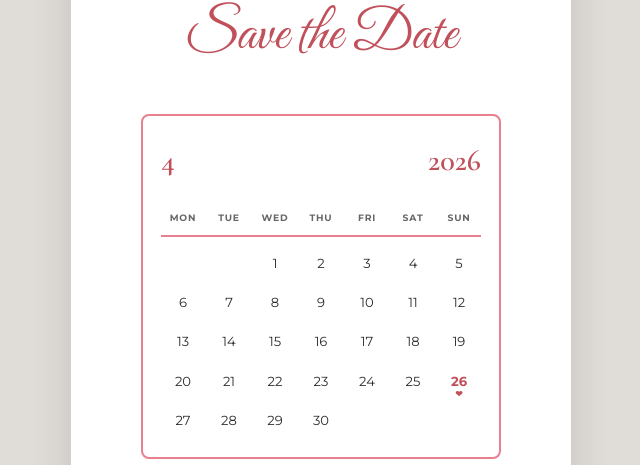
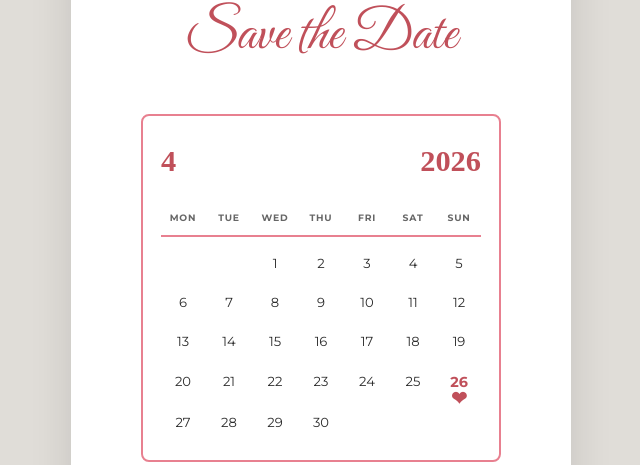
Before and after one commit to tqt-coder/card, a React (Vite) app: page / in a window 1280 px wide. Shown: the part 5428-5893 px from the top of the page, without its empty margins (319-959 px from the left). Built offline with nearby package versions, Linux system fonts and the light colour scheme.

Commit message:
config env file

```diff
--- a/src/App.css
+++ b/src/App.css
@@ -542,7 +542,7 @@
 }
 .cal-month,
 .cal-year {
-  font-family: var(--font-serif);
+  font-family: 'ui-monospace';
   font-size: 1.9rem;
   color: var(--accent-rose);
   font-weight: 600;
@@ -582,13 +582,14 @@
 .cal-cell.cal-highlight {
   font-weight: 700;
   color: var(--accent-rose);
+  font-size: 0.9rem;
 }
 .cal-heart {
   position: absolute;
-  bottom: -2px;
+  bottom: -13px;
   left: 50%;
   transform: translateX(-50%);
-  font-size: 0.55rem;
+  font-size: 1.2rem;
   color: var(--accent-rose);
 }
 
--- a/src/components/InvitationInfo.jsx
+++ b/src/components/InvitationInfo.jsx
@@ -1,5 +1,5 @@
 import React from 'react'
-import { GROOM, BRIDE, RESTAURANT_NAME, TIME_CEREMONY, BASE } from '../config'
+import { GROOM, BRIDE, RESTAURANT_NAME, TIME_CEREMONY, WEDDING_DAY_NAME, WEDDING_DAY, WEDDING_MONTH, WEDDING_YEAR, BASE } from '../config'
 
 function InvitationInfo() {
   return (
@@ -10,13 +10,13 @@ function InvitationInfo() {
 
       <div className="invitation-date-row" data-animate>
         <div className="invitation-date-item">
-          <span className="date-label">Chủ Nhật</span>
+          <span className="date-label">{WEDDING_DAY_NAME}</span>
           <span className="date-label">{TIME_CEREMONY}</span>
         </div>
-        <div className="invitation-date-number">26</div>
+        <div className="invitation-date-number">{WEDDING_DAY}</div>
         <div className="invitation-date-item">
-          <span className="date-label">Tháng 04</span>
-          <span className="date-label">2026</span>
+          <span className="date-label">{WEDDING_MONTH}</span>
+          <span className="date-label">{WEDDING_YEAR}</span>
         </div>
       </div>
 
--- a/src/components/SaveTheDate.jsx
+++ b/src/components/SaveTheDate.jsx
@@ -1,10 +1,17 @@
 import React from 'react'
-import { RESTAURANT_NAME, RESTAURANT_MAP, LUNAR_DATE, DATE_FULL, BASE } from '../config'
+import { RESTAURANT_NAME, RESTAURANT_MAP, LUNAR_DATE, DATE_FULL, DATE_ISO, BASE } from '../config'
 
-/*  April 2026 calendar
-    April 1 = Wednesday → offset 2 (Mon-based, 0-indexed)
-    30 days total, highlight day 26 (Sunday)               */
-const CAL = { offset: 2, days: 30, highlight: 26 }
+// Compute calendar data from the wedding date in .env
+const _weddingDate = new Date(DATE_ISO)
+const _year = _weddingDate.getFullYear()
+const _month = _weddingDate.getMonth() // 0-indexed
+const _day = _weddingDate.getDate()
+// Day-of-week of the 1st of the month (Mon=0 based)
+const _firstDow = (new Date(_year, _month, 1).getDay() + 6) % 7
+// Total days in the month
+const _totalDays = new Date(_year, _month + 1, 0).getDate()
+
+const CAL = { offset: _firstDow, days: _totalDays, highlight: _day }
 
 function CalendarGrid() {
   const cells = []
@@ -31,8 +38,8 @@ function SaveTheDate() {
       <div className="calendar-wrap" data-animate>
         <div className="calendar">
           <div className="cal-header">
-            <span className="cal-month">4</span>
-            <span className="cal-year">2026</span>
+            <span className="cal-month">{_month + 1}</span>
+            <span className="cal-year">{_year}</span>
           </div>
           <div className="cal-weekdays">
             {['MON','TUE','WED','THU','FRI','SAT','SUN'].map((d) => (
--- a/src/config.js
+++ b/src/config.js
@@ -16,6 +16,15 @@ export const BRIDE = import.meta.env.VITE_BRIDE_NAME ?? 'Ái Kiều'
 export const DATE_ISO   = import.meta.env.VITE_WEDDING_DATE         ?? '2026-04-26T11:00:00'
 export const DATE_FULL  = import.meta.env.VITE_WEDDING_DATE_DISPLAY ?? 'Chủ nhật ngày 26 tháng 04 năm 2026'
 export const DATE_SHORT = import.meta.env.VITE_WEDDING_DATE_SHORT   ?? '26 · 04 · 2026'
+
+// Parsed date parts from DATE_ISO
+const _weddingDate = new Date(DATE_ISO)
+const _dayNames = ['Chủ Nhật', 'Thứ Hai', 'Thứ Ba', 'Thứ Tư', 'Thứ Năm', 'Thứ Sáu', 'Thứ Bảy']
+const _monthNames = ['01', '02', '03', '04', '05', '06', '07', '08', '09', '10', '11', '12']
+export const WEDDING_DAY_NAME  = _dayNames[_weddingDate.getDay()]
+export const WEDDING_DAY       = _weddingDate.getDate()
+export const WEDDING_MONTH     = 'Tháng ' + _monthNames[_weddingDate.getMonth()]
+export const WEDDING_YEAR      = _weddingDate.getFullYear()
 
 // ── Lunar date ───────────────────────────────────────────────
 export const LUNAR_DATE = import.meta.env.VITE_LUNAR_DATE ?? 'Ngày 10 tháng 03 âm lịch'
```
Also changed, not shown: 2 other files (tests, documents, lock files or other folders).
